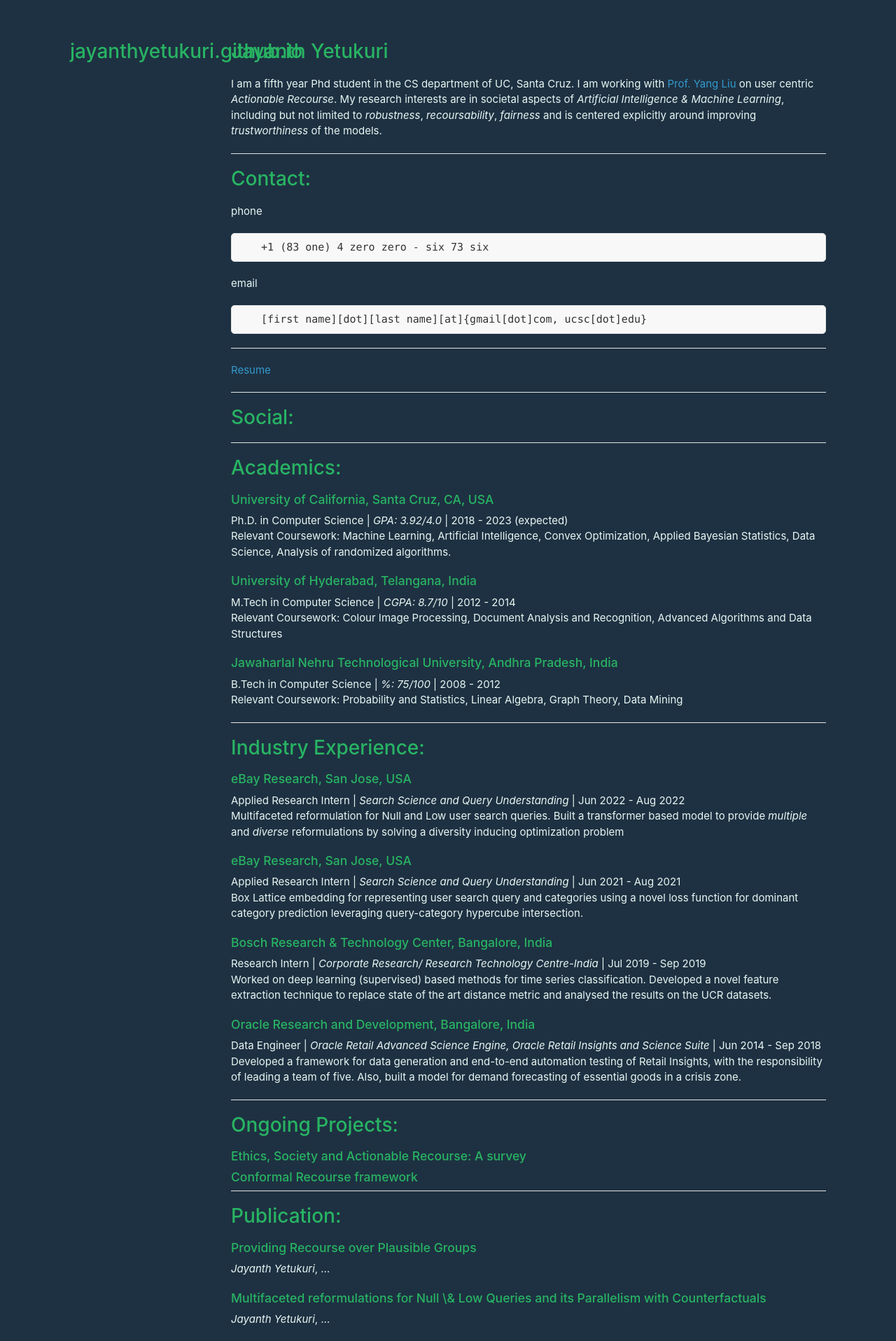
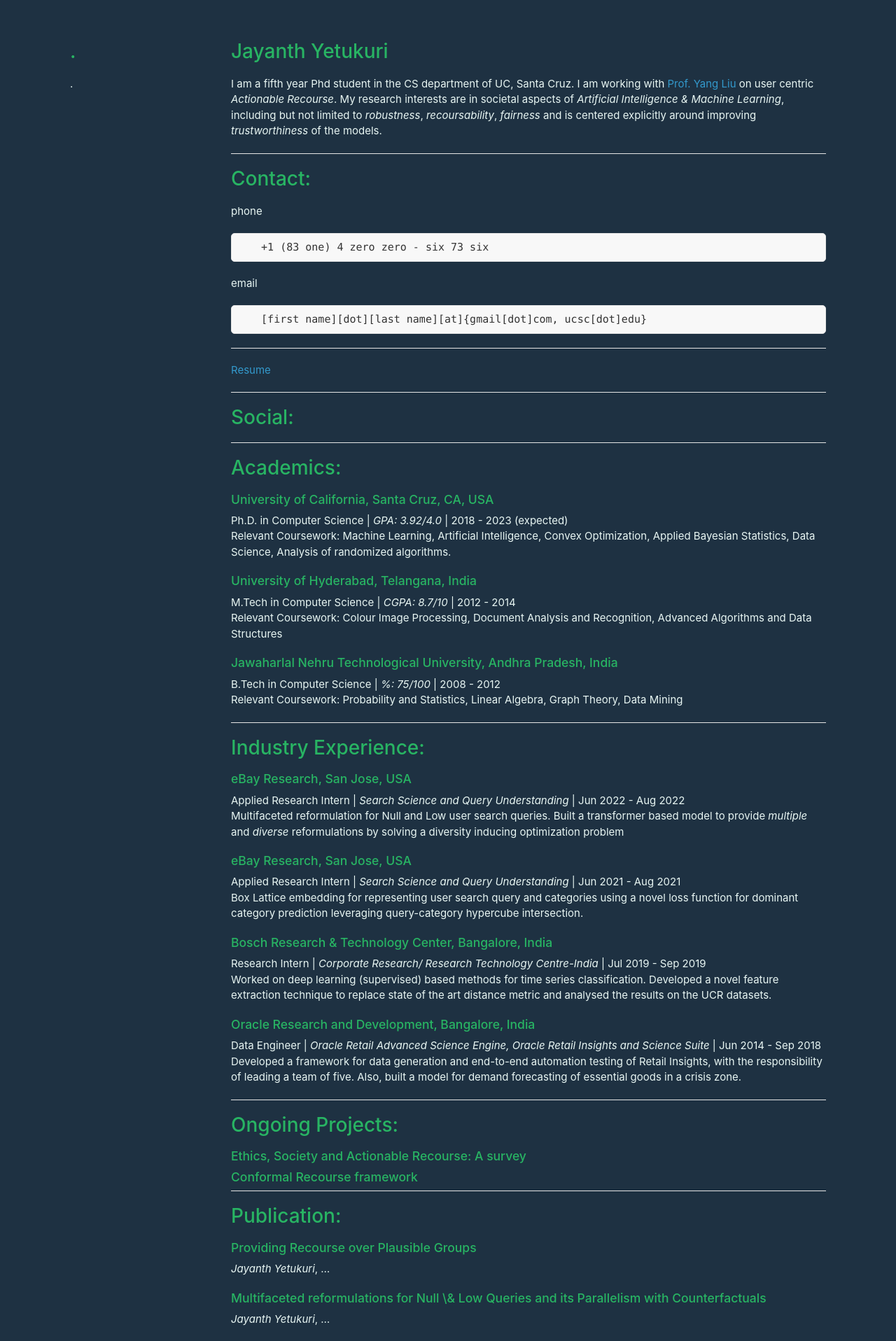
Before and after one commit to jayanthyetukuri/jayanthyetukuri.github.io, a Jekyll site: the page built from index.md, in a window 1280 px wide. Shown: the top 1916 px of the page at 70% size. Built offline with Jekyll 4.4.1, drawn with Linux system fonts in a browser that asks for light colours; our own code applies the rules of GitHub Pages for plain Markdown files; the repository's description, which GitHub fills in, is left out; part of the change alters nothing that is shown.

```diff
--- a/_config.yml
+++ b/_config.yml
@@ -14,8 +14,8 @@
 
 
 theme: jekyll-theme-minimal
-# title: jayanth yetukuri
-# description:
+title: .
+description: .
 show_downloads: False
 google_analytics: False
 # navigation:
```
